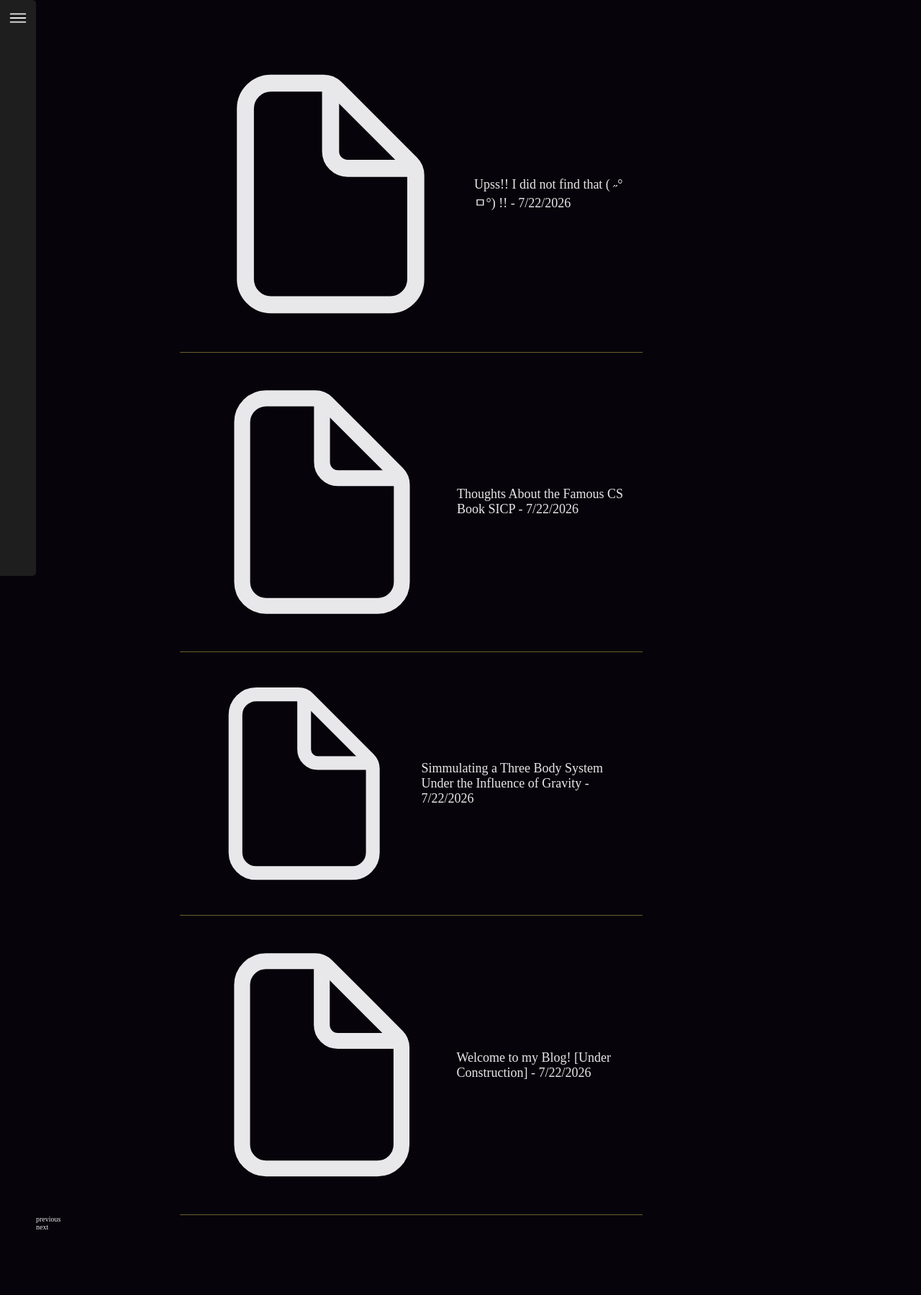
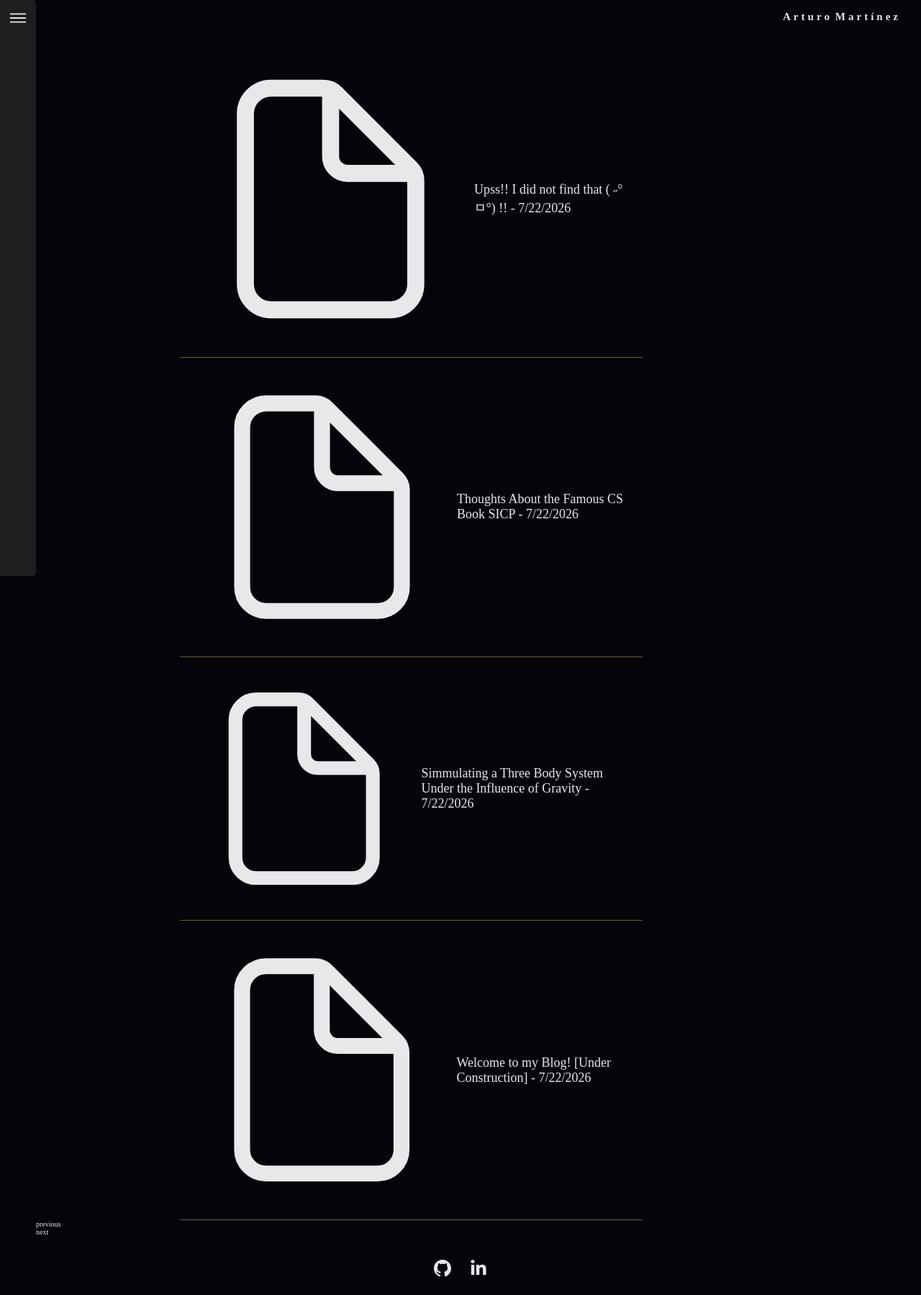
Before and after one commit to Arthur-phys/blog, a React (Vite) app: page /post-index in a window 1280 px wide. Shown: the whole page at 72% size. Before the commit the page ends 1710 px from the top, so only its background shows below. Built offline with nearby package versions, Linux system fonts and the light colour scheme; a web font is replaced by a local one.

Commit message:
* feat: added footer and header

```diff
--- a/src/App.css
+++ b/src/App.css
@@ -1,10 +1,11 @@
 .page {
     display: flex;
+    flex-direction: column;
     width: 100%;
     height: 100%;
 }
 
 .content {
     display: flex;
-    padding: 5rem 5rem 0 5rem;
+    padding: 1rem 5rem 0 5rem;
 }
--- a/src/App.tsx
+++ b/src/App.tsx
@@ -1,4 +1,6 @@
 import './App.css'
+import Footer from './components/Footer.tsx'
+import Header from './components/Header.tsx'
 import Index from './components/Index.tsx'
 import Post  from './components/Post.tsx'
 import Sidebar from './components/Sidebar.tsx'
@@ -12,12 +14,14 @@ function App() {
     <>
       <div className="page">
         <Sidebar/>
+        <Header/>
         <div className='content'>
           <Routes>
             <Route index element={<Post/>}/>
             <Route path='post-index' element={<Index/>}/>
           </Routes>
         </div>
+        <Footer/>
       </div>
       <Outlet/>
     </>
--- /dev/null
+++ b/src/components/Footer.css
@@ -0,0 +1,17 @@
+.footer {
+    display: flex;
+    align-items: center;
+    justify-content: center;
+    gap: 2rem;
+    margin-bottom: 2rem;
+    margin-top: 3rem;
+}
+
+.icon-wrapper {
+    transition: 0.15s transform;
+}
+
+.icon-wrapper:hover {
+    cursor: url('/pointer.png'), pointer !important;
+    transform: scale(1.2);
+}
--- /dev/null
+++ b/src/components/Footer.tsx
@@ -0,0 +1,16 @@
+import "./Footer.css"
+import Github from "./Github";
+import Linkedin from "./Linkedin";
+
+export default function Footer() {
+    return (<>
+        <div className="footer">
+            <div className="icon-wrapper">
+                <Github link="https://github.com/Arthur-phys" size="3rem" stroke="var(--white)" padding="0"/>
+            </div>
+            <div className="icon-wrapper">
+                <Linkedin link="https://www.linkedin.com/in/jorge-arturo-martínez-sánchez-437b21283" size="3rem" stroke="var(--white)" padding="0"/>
+            </div>
+        </div>
+    </>)
+}
--- /dev/null
+++ b/src/components/Github.tsx
@@ -0,0 +1,10 @@
+export default function Github({size, padding, stroke, link}: {size: string, padding: string, stroke: string, link: string}) {
+    return (<>
+        <svg
+        style={{padding: padding, width: size}}
+        onClick={() => {
+            window.open(link,"_blank")
+        }}
+        xmlns="http://www.w3.org/2000/svg" viewBox="0 0 640 640"><path stroke={stroke} fill={stroke} d="M280.5 426.5C214.5 418.5 168 371 168 309.5C168 284.5 177 257.5 192 239.5C185.5 223 186.5 188 194 173.5C214 171 241 181.5 257 196C276 190 296 187 320.5 187C345 187 365 190 383 195.5C398.5 181.5 426 171 446 173.5C453 187 454 222 447.5 239C463.5 258 472 283.5 472 309.5C472 371 425.5 417.5 358.5 426C375.5 437 387 461 387 488.5L387 540.5C387 555.5 399.5 564 414.5 558C505 523.5 576 433 576 321C576 179.5 461 64 319.5 64C178 64 64 179.5 64 321C64 432 134.5 524 229.5 558.5C243 563.5 256 554.5 256 541L256 501C249 504 240 506 232 506C199 506 179.5 488 165.5 454.5C160 441 154 433 142.5 431.5C136.5 431 134.5 428.5 134.5 425.5C134.5 419.5 144.5 415 154.5 415C169 415 181.5 424 194.5 442.5C204.5 457 215 463.5 227.5 463.5C240 463.5 248 459 259.5 447.5C268 439 274.5 431.5 280.5 426.5z"/></svg>
+    </>)
+}
--- /dev/null
+++ b/src/components/Header.css
@@ -0,0 +1,23 @@
+.simple-header {
+    display: flex;
+    justify-content: right;
+    margin: 1.5rem 3rem 1.5rem 0;
+    align-items: center;
+    font-weight: 600;
+    font-size: 1.5rem;
+}
+
+.simple-header:hover {
+    cursor: url('/pointer.png'), pointer !important;
+}
+
+.letter {
+    display: flex;
+    padding: 0 0.2rem;
+    transition: 0.2s transform;
+}
+
+.letter:hover {
+    transform: translateY(-0.5rem);
+    cursor: url('/pointer.png'), pointer !important;
+}
--- /dev/null
+++ b/src/components/Header.tsx
@@ -0,0 +1,27 @@
+import "./Header.css";
+
+export default function Header() {
+
+    function scrollBottom() {
+        window.scrollTo({top: document.body.scrollHeight, behavior: "smooth"})
+    }
+
+    return (
+        <div className="simple-header" onClick={scrollBottom}>
+            <span className="letter">A</span>
+            <span className="letter">r</span>
+            <span className="letter">t</span>
+            <span className="letter">u</span>
+            <span className="letter">r</span>
+            <span className="letter">o&nbsp;</span>
+            <span className="letter">M</span>
+            <span className="letter">a</span>
+            <span className="letter">r</span>
+            <span className="letter">t</span>
+            <span className="letter">í</span>
+            <span className="letter">n</span>
+            <span className="letter">e</span>
+            <span className="letter">z</span>
+        </div>
+    )
+}
--- /dev/null
+++ b/src/components/Linkedin.tsx
@@ -0,0 +1,11 @@
+export default function Linkedin({size, padding, stroke, link}: {size: string, padding: string, stroke: string, link: string}) {
+    return (<>
+        <svg
+        onClick={() => {
+            window.open(link,"_blank")
+        }}
+        style={{padding: padding, width: size, cursor: "cursor('/pointer.png'), pointer !important;"}}
+        className="svg-redirect"
+        xmlns="http://www.w3.org/2000/svg" viewBox="0 0 640 640"><path stroke={stroke} fill={stroke} d="M196.3 512L103.4 512L103.4 212.9L196.3 212.9L196.3 512zM149.8 172.1C120.1 172.1 96 147.5 96 117.8C96 103.5 101.7 89.9 111.8 79.8C121.9 69.7 135.6 64 149.8 64C164 64 177.7 69.7 187.8 79.8C197.9 89.9 203.6 103.6 203.6 117.8C203.6 147.5 179.5 172.1 149.8 172.1zM543.9 512L451.2 512L451.2 366.4C451.2 331.7 450.5 287.2 402.9 287.2C354.6 287.2 347.2 324.9 347.2 363.9L347.2 512L254.4 512L254.4 212.9L343.5 212.9L343.5 253.7L344.8 253.7C357.2 230.2 387.5 205.4 432.7 205.4C526.7 205.4 544 267.3 544 347.7L544 512L543.9 512z"/></svg>
+    </>)
+}
--- a/src/components/Post.css
+++ b/src/components/Post.css
@@ -5,6 +5,45 @@
 h2 {
     margin-top: 4rem;
     margin-bottom: 1rem;
+}
+
+.post-content {
+    margin: 0 20rem;
+}
+
+.post-container {
+    display: flex;
+    flex-direction: column;
+}
+
+@media (max-width: 1200px) {
+    .post-content {
+        margin: 0 15rem;
+    }
+}
+
+@media (max-width: 1024px) {
+    .post-content {
+        margin: 0 12rem;
+    }
+}
+
+@media (max-width: 768px) {
+    .post-content {
+        margin: 0 8rem;
+    }
+}
+
+@media (max-width: 600px) {
+    .post-content {
+        margin: 0 5rem;
+    }
+}
+
+@media (max-width: 480px) {
+    .post-content {
+        margin: 0;
+    }
 }
 
 .post-title {
--- a/src/index.css
+++ b/src/index.css
@@ -31,45 +31,6 @@ html {
     font-size: 62.5%;
     font-family: 'encode-sans';
     cursor: url("/cursor.png"), auto;
-}
-
-.post-content {
-    margin: 0 20rem;
-}
-
-.post-container {
-    display: flex;
-    flex-direction: column;
-}
-
-@media (max-width: 1200px) {
-    .post-content {
-        margin: 0 15rem;
-    }
-}
-
-@media (max-width: 1024px) {
-    .post-content {
-        margin: 0 12rem;
-    }
-}
-
-@media (max-width: 768px) {
-    .post-content {
-        margin: 0 8rem;
-    }
-}
-
-@media (max-width: 600px) {
-    .post-content {
-        margin: 0 5rem;
-    }
-}
-
-@media (max-width: 480px) {
-    .post-content {
-        margin: 0;
-    }
 }
 
 
```
